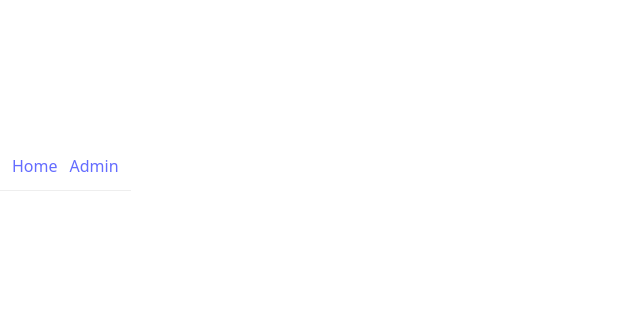
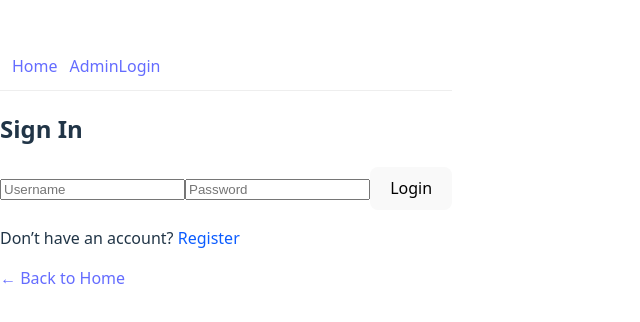
Before and after one commit to RevaturePTJavaFullstackGroup9/MovieReviewAppFrontEnd, a React (Vite) app in the folder my-app/: page /login in a window 1280 px wide. Before the commit this address had no page. Shown: the part 234-556 px from the top of the page, without its empty margins (0-640 px from the left). Built offline with nearby package versions, Linux system fonts and the light colour scheme.

Commit message:
Implement login page

```diff
--- a/my-app/src/App.jsx
+++ b/my-app/src/App.jsx
@@ -3,6 +3,7 @@ import Home from "./Home";
 import AdminMovies from "./AdminMovies";
 import MovieDetails from "./MovieDetails";
 import ReviewPage from "./components/ReviewPage/ReviewPage";
+import Login from "./Login";
 
 /**
  * App entry with routing.
@@ -16,6 +17,7 @@ export default function App() {
       <nav style={{padding:12, borderBottom:"1px solid #eee"}}>
           <Link to="/" style={{marginRight:12}}>Home</Link>
           <Link to="/admin">Admin</Link>
+          <Link to="/login" style={{ marginRight: 12 }}>Login</Link>
         </nav>
 
 
@@ -31,6 +33,8 @@ export default function App() {
         {/* Example: <Route path="/movies" element={<Movies />} /> */}
         <Route path="/movie_reviews/:movieId" element={<ReviewPage/>} />
 
+        <Route path="/login" element={<Login />} />
+
       </Routes>
     </BrowserRouter>
   );
--- /dev/null
+++ b/my-app/src/Login.jsx
@@ -0,0 +1,65 @@
+import React, { useState } from "react";
+import { useNavigate, Link } from "react-router-dom";
+
+export default function Login() {
+  const [form, setForm] = useState({ username: "", password: "" });
+  const [error, setError] = useState("");
+  const navigate = useNavigate();
+
+  const handleChange = (e) => {
+    setForm({ ...form, [e.target.name]: e.target.value });
+  };
+
+  const handleSubmit = async (e) => {
+    e.preventDefault();
+    setError("");
+
+    try {
+      const res = await fetch(`/api/users/search?username=${form.username}`);
+      if (!res.ok) throw new Error("User not found");
+      const user = await res.json();
+
+      if (user.password !== form.password) throw new Error("Invalid password");
+      if (user.status === "BANNED") throw new Error("Your account is banned.");
+
+      alert("Login successful!");
+      navigate("/");
+    } catch (err) {
+      setError(err.message);
+    }
+  };
+
+  return (
+    <div className="auth-container">
+      <h2>Sign In</h2>
+      <form onSubmit={handleSubmit} className="auth-form">
+        <input
+          type="text"
+          name="username"
+          placeholder="Username"
+          value={form.username}
+          onChange={handleChange}
+          required
+        />
+        <input
+          type="password"
+          name="password"
+          placeholder="Password"
+          value={form.password}
+          onChange={handleChange}
+          required
+        />
+        <button type="submit">Login</button>
+      </form>
+
+      {error && <p className="error">{error}</p>}
+
+      <p>
+        Don’t have an account?{" "}
+        <Link to="/register" style={{ color: "#0b5cff" }}>Register</Link>
+      </p>
+
+      <Link to="/" className="back-link">← Back to Home</Link>
+    </div>
+  );
+}
```
